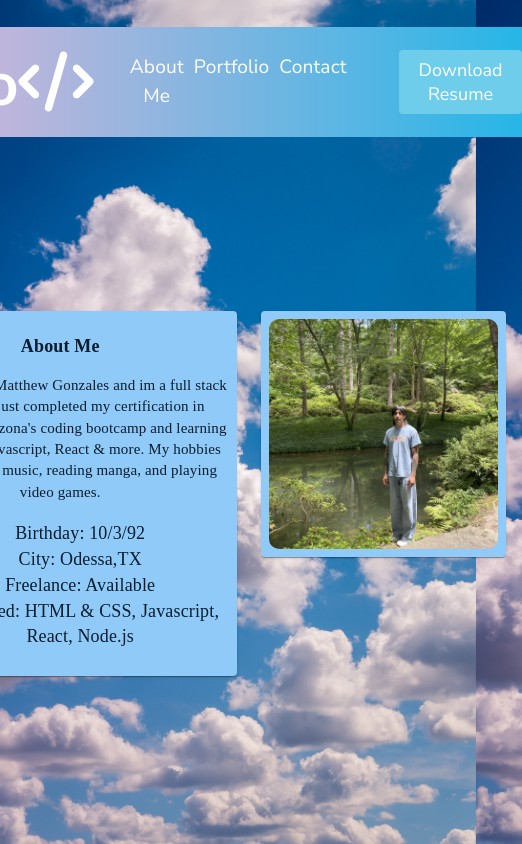
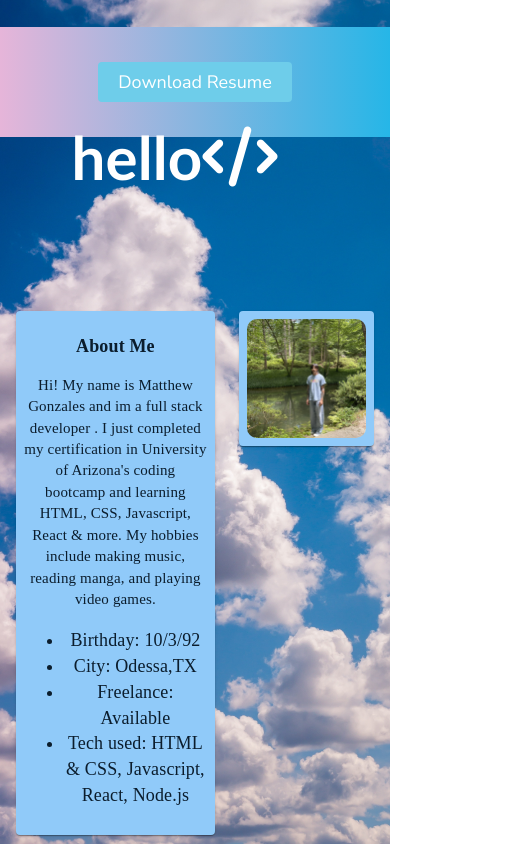
Before and after one commit to mattyjtx/react-portfolio, a React (Create React App) app: page /Home in a window 390 px wide. Shown: the whole page, 522 px wide, since content can reach past the window. Built offline with nearby package versions, Linux system fonts and the light colour scheme.

Commit message:
Update Navbar.css

```diff
--- a/src/components/Navbar/Navbar.css
+++ b/src/components/Navbar/Navbar.css
@@ -10,8 +10,8 @@ body {
     align-items: center;
     font-size: 1.2rem;
     width: 100%;
-    position: relative;
-    align-self: center;
+    /* position: relative;
+    align-self: center; */
     /* position: fixed; */
     /* top: 0; */
     /* margin-bottom: 80px; */
@@ -65,3 +65,84 @@ body {
 .menu-icon {
     display: none;
 }
+
+@media screen and (max-width: 960px){
+    .NavbarItems {
+        position: relative;
+    }
+
+    .nav-menu {
+        display: flex;
+        flex-direction: column;
+        width: 100%;
+        height: 500px;
+        position: absolute;
+        top: 80px;
+        left: -100%;
+        opacity: 1;
+        transition: all 0.5s ease;
+    }
+
+    .nav-menu.active {
+        background: linear-gradient(90deg, rgb(230, 181, 217) 0%, rgb(38, 182, 231) 100%);
+        left: 0;
+        opacity: 1;
+        transition: all 0.5s ease;
+        z-index: 1;
+    }
+
+    .nav-links {
+        text-align: center;
+        padding: 2rem;
+        width: 100%;
+        display: table;
+    }
+
+    .nav-links:hover {
+        background-color:rgb(230, 181, 217);
+        border-radius: 0;
+
+    }
+
+    .navbar-logo {
+        position: absolute;
+        top: 0;
+        left: 0;
+        transform: translate(25%, 50%);
+    }
+
+    .menu-icon {
+        display: block;
+        position: absolute;
+        top: 0;
+        right: 0;
+        transform: translate(-100%, 60%);
+        font-size: 1.8rem;
+        cursor: pointer;
+    }
+
+    .fa-times {
+        color: #fff;
+        font-size: 2rem;
+    }
+
+    .nav-links-mobile {
+        display: block;
+        text-align: center;
+        padding: 1.5rem;
+        margin: 2rem auto;
+        border-radius: 4px;
+        width: 80%;
+        background: #4ad9a4;
+        text-decoration: none;
+        color: #fff;
+        font-size: 1.5rem;
+
+    }
+
+    .nav-links-mobile:hover {
+        background: #fff;
+        color: #6568f4;
+        transition: 250ms;
+    }
+}
```
